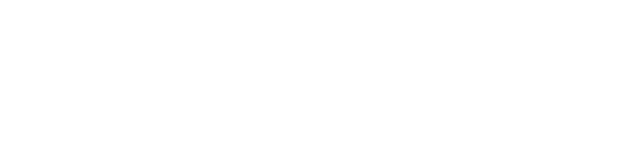
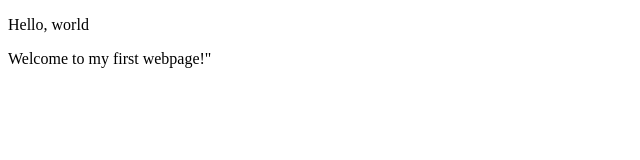
Before and after one commit to NessaAz/my-first-website1, a plain HTML site: page my-first-website.html in a window 1280 px wide. Shown: the whole page, without its empty margins (0-640 px from the left). Drawn offline with Linux system fonts and the light colour scheme.

Commit message:
add paragraph block elements to the page

```diff
--- a/my-first-website.html
+++ b/my-first-website.html
@@ -4,6 +4,7 @@
       <title>My first webpage!</title>
   </head>
   <body>
-
+    <p>Hello, world</p>
+    <p>Welcome to my first webpage!"</p>
   </body>
 </html>
```
